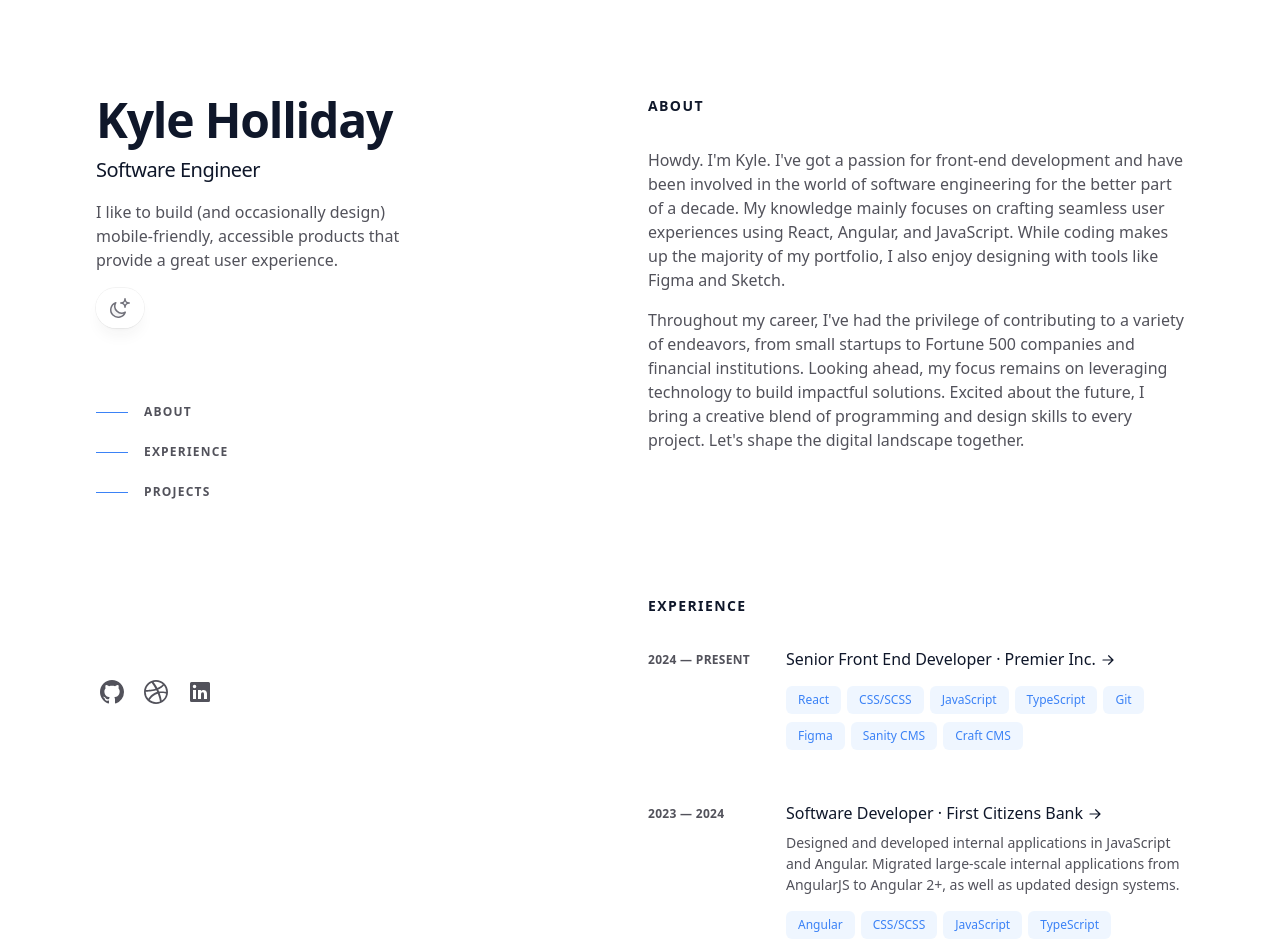
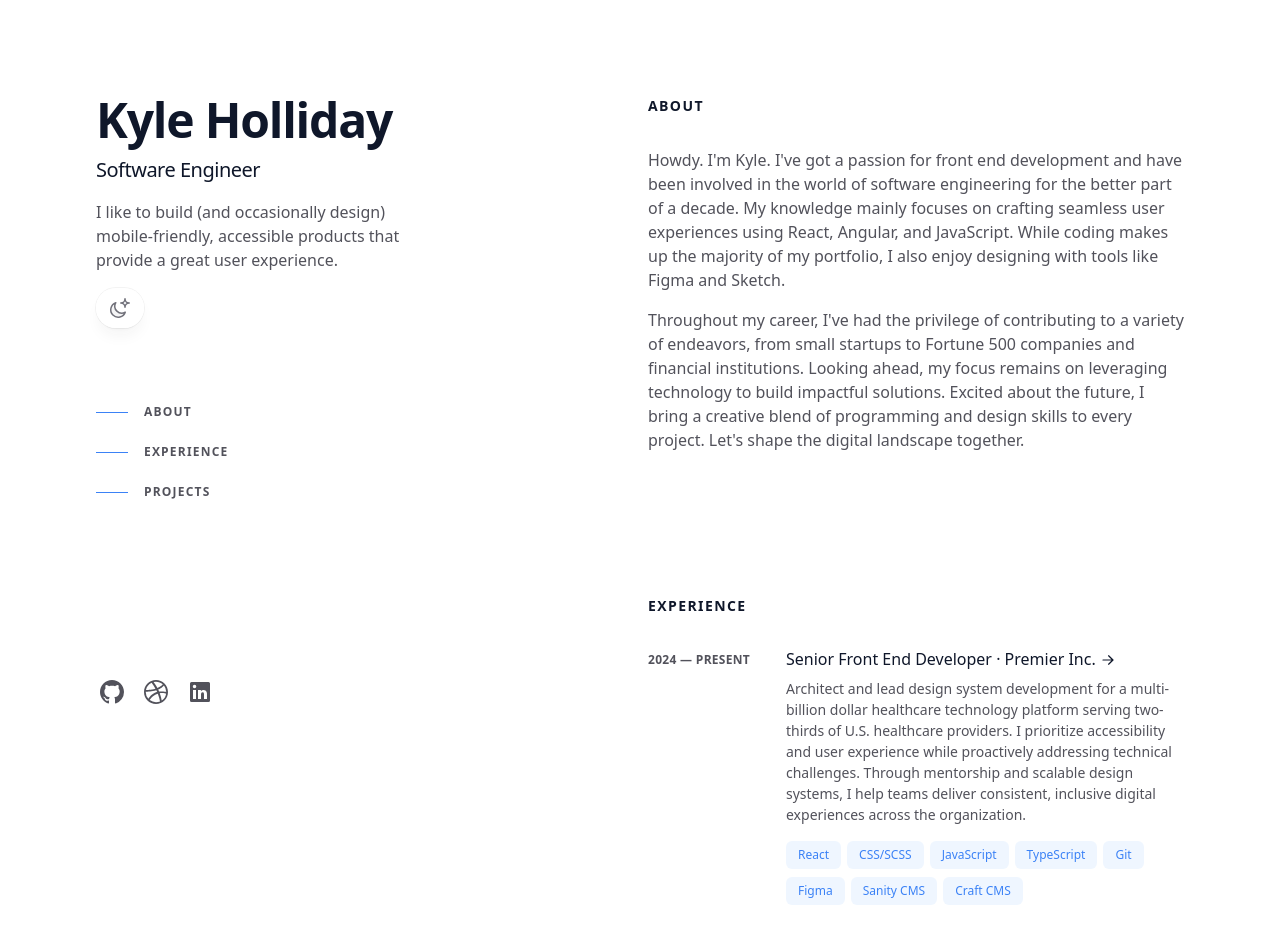
Before and after one commit to kyleholliday/portfolio2024, a React (Create React App) app: page / in a window 1280 px wide. Shown: the top 947 px of the page. Built offline with nearby package versions, Linux system fonts and the light colour scheme.

Commit message:
small adjustment

```diff
--- a/src/App.js
+++ b/src/App.js
@@ -1,4 +1,4 @@
-import React, { useState, useEffect } from 'react';
+import { useState, useEffect } from 'react';
 
 export default function App() {
   // State to track the current theme
@@ -32,7 +32,7 @@ export default function App() {
           <header className="lg:sticky lg:top-0 lg:flex lg:max-h-screen lg:w-1/2 lg:flex-col lg:justify-between lg:py-24">
             <div>
               <h1 className="text-4xl font-bold tracking-tight text-slate-900 dark:text-stone-50 sm:text-5xl">
-                <a href="/">Kyle Holliday</a>
+                Kyle Holliday
               </h1>
               <h2 className="mt-3 text-lg font-medium tracking-tight text-slate-900 dark:text-stone-50 sm:text-xl">
                 Software Engineer
@@ -195,7 +195,7 @@ export default function App() {
               </div>
               <div>
                 <p className="mb-4">
-                  Howdy. I'm Kyle. I've got a passion for front-end development
+                  Howdy. I'm Kyle. I've got a passion for front end development
                   and have been involved in the world of software engineering
                   for the better part of a decade. My knowledge mainly focuses
                   on crafting seamless user experiences using React, Angular,
@@ -268,7 +268,16 @@ export default function App() {
                             </a>
                           </div>
                         </h3>
-                        <p className="mt-2 text-sm leading-normal"></p>
+                        <p className="mt-2 text-sm leading-normal">
+                          Architect and lead design system development for a
+                          multi-billion dollar healthcare technology platform
+                          serving two-thirds of U.S. healthcare providers. I
+                          prioritize accessibility and user experience while
+                          proactively addressing technical challenges. Through
+                          mentorship and scalable design systems, I help teams
+                          deliver consistent, inclusive digital experiences
+                          across the organization.
+                        </p>
                         <ul
                           className="mt-2 flex flex-wrap"
                           aria-label="Technologies used"
```
